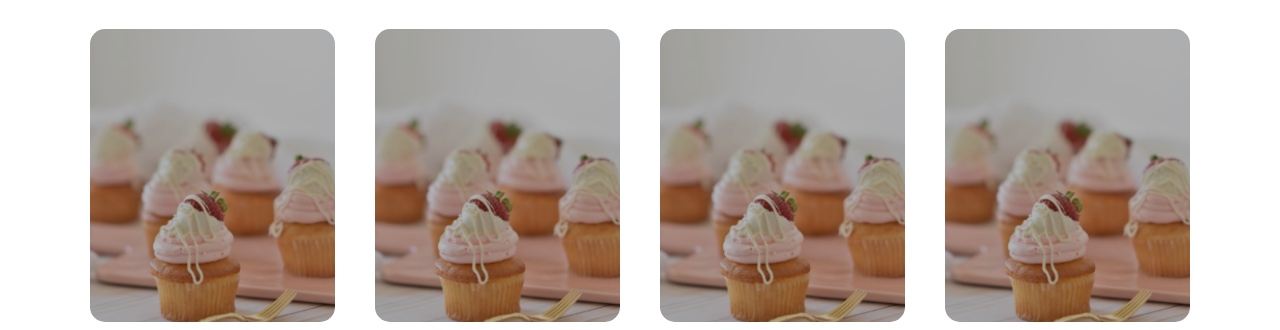
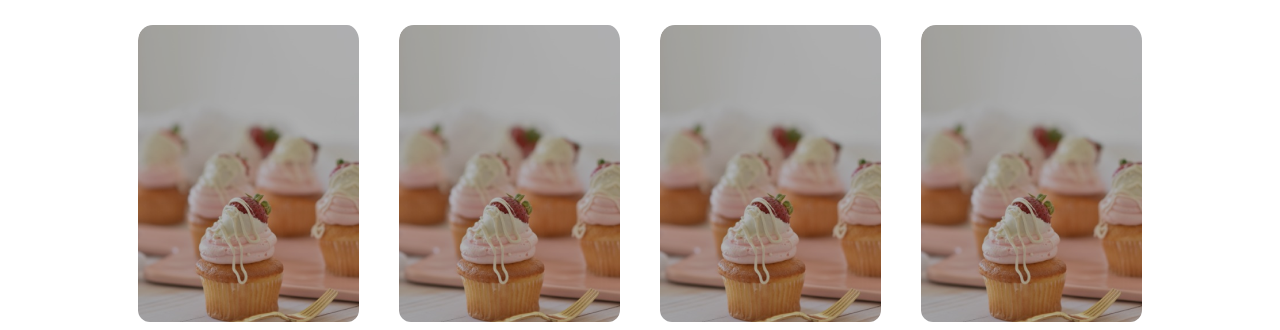
Before and after one commit to KelvinHarmenSyahputra/Dapur-Denisa, a plain HTML site: page templates/index.html in a window 1280 px wide. Shown: the part 645-975 px from the top of the page. Drawn offline with nearby package versions, Linux system fonts and the light colour scheme.

Commit message:
kelvin update index

```diff
--- a/static/css/style.css
+++ b/static/css/style.css
@@ -71,17 +71,17 @@ position: relative;
 
 .card-konten{
 
+    width: 237px;
     height: 309px;
     border-radius: 20px;
     overflow: hidden;
     border: 8px solid #fff;
-    overflow: hidden;
     position: relative;
+    border-top: 4px solid #fff;
 }
 
 .card-img-konten{
-    width: 100%;
-    height: 100%;
+
     object-fit: cover;
     border-radius: 15px;
 }
@@ -102,6 +102,7 @@ position: relative;
 
 .card-konten:hover .card-body-konten{
     right: 0;
+    width: 237px;
 }
 
 .card-title{
@@ -123,3 +124,11 @@ position: relative;
     color: #A39061;
 
 }
+
+.card-section-konten .row{
+    justify-content: center;
+}
+
+.konten{
+    width:fit-content ;
+}
--- a/templates/index.html
+++ b/templates/index.html
@@ -128,19 +128,20 @@
       </div>
 
     <!-- CARD AND contnet  -->
-    <div class="container">
-        <div class="row mt-3 ">
-            <div class="col-md-3 text-center ">  <!--Card-->
-                <div class="card-konten  " style="width: 100%">
+    <section class="card-section-konten" id="card-section-konten">
+      <div class="container">
+        <div class="row mt-3 justify-content-center ">
+            <div class="konten col-lg-3 text-center ">  <!--Card-->
+                <div class="card-konten  " >
                 <img src="../static/img/Rectangle 21.png" class="card-img-konten" alt="...">
-                <div class="card-body-konten text-center">
+                <div class="card-body-konten text-center justify-content-center">
                   <h1 class="Card-title my-auto">TEST</h1>
 
                 </div>
               </div>
             </div> <!--Card end-->
-            <div class="col-md-3 text-center">  <!--Card-->
-              <div class="card-konten " style="width: 100%">
+            <div class="col-md-3 text-center konten">  <!--Card-->
+              <div class="card-konten " >
               <img src="../static/img/Rectangle 21.png" class="card-img-konten" alt="...">
               <div class="card-body-konten text-center">
                 <h1 class="Card-title my-auto">TEST</h1>
@@ -148,8 +149,8 @@
               </div>
             </div>
           </div> <!--Card end-->
-          <div class="col-md-3 text-center">  <!--Card-->
-            <div class="card-konten " style="width: 100%">
+          <div class="col-md-3 text-center konten">  <!--Card-->
+            <div class="card-konten " >
             <img src="../static/img/Rectangle 21.png" class="card-img-konten" alt="...">
             <div class="card-body-konten text-center">
               <h1 class="Card-title my-auto">TEST</h1>
@@ -157,8 +158,8 @@
             </div>
           </div>
         </div> <!--Card end-->
-        <div class="col-md-3 text-center">  <!--Card-->
-          <div class="card-konten " style="width: 100%">
+        <div class="col-md-3 text-center konten">  <!--Card-->
+          <div class="card-konten " >
           <img src="../static/img/Rectangle 21.png" class="card-img-konten" alt="...">
           <div class="card-body-konten text-center">
             <h1 class="Card-title my-auto">TEST</h1>
@@ -169,6 +170,8 @@
 
         </div>
     </div>
+    </section>
+
 
     <!-- BOOTSTRAP JS -->
     <script
```
Also changed, not shown: non.html (added, +39 -0 lines).
